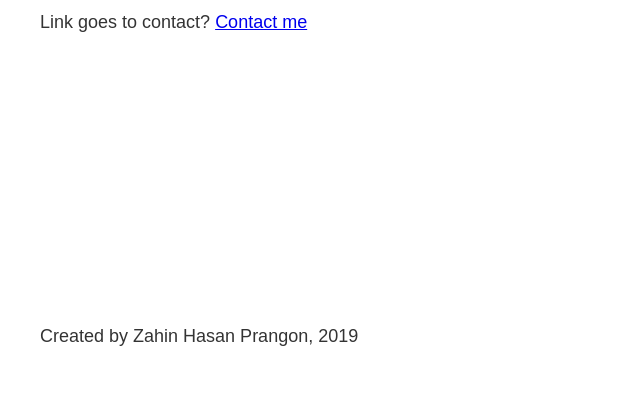
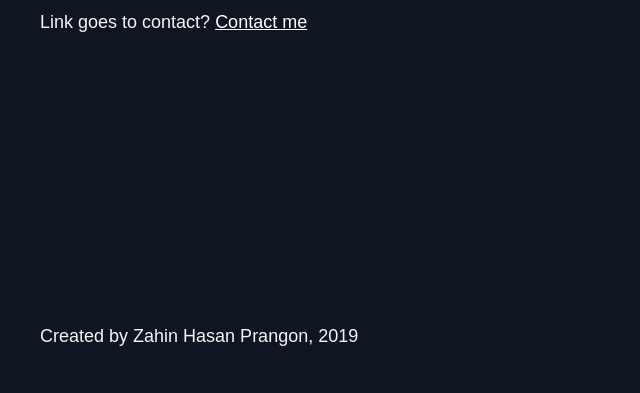
Before and after one commit to Zahin430/Blog-Application, a Gatsby site: page / in a window 1280 px wide. Shown: the part 407-800 px from the top of the page, without its empty margins (243-883 px from the left). Built offline with nearby package versions, Linux system fonts and the light colour scheme; Gatsby itself is replaced by a stand-in of ours.

Commit message:
Some global styles

```diff
--- a/src/styles/index.scss
+++ b/src/styles/index.scss
@@ -1,7 +1,12 @@
+* {
+  color: white
+}
 html {
     font-family: sans-serif;
     -ms-text-size-adjust: 100%;
     -webkit-text-size-adjust: 100%;
+    background-color: #0f1621;
+
   }
   body {
     margin: 0;
@@ -236,6 +241,7 @@ html {
     text-rendering: optimizeLegibility;
     font-size: 2.25rem;
     line-height: 1.1;
+    color: rgb(161, 141, 149)
   }
   h2 {
     margin-left: 0;
@@ -385,6 +391,7 @@ html {
     padding-right: 0;
     padding-top: 0;
     margin-bottom: 1.45rem;
+    color: whitesmoke;
   }
   figure {
     margin-left: 0;
```
